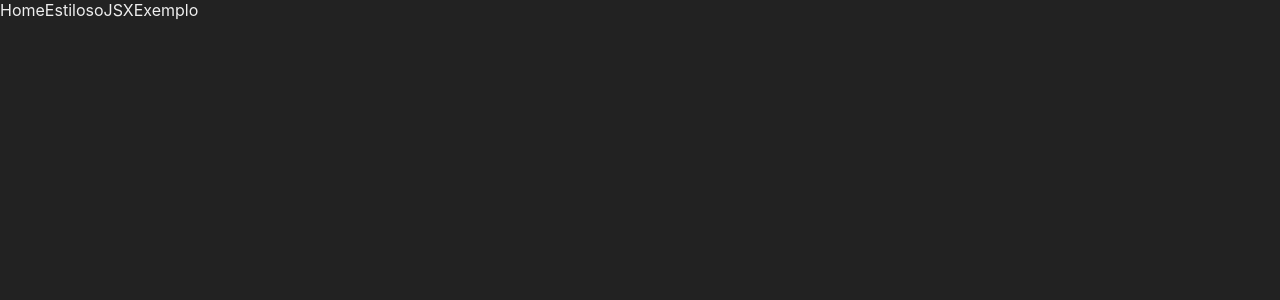
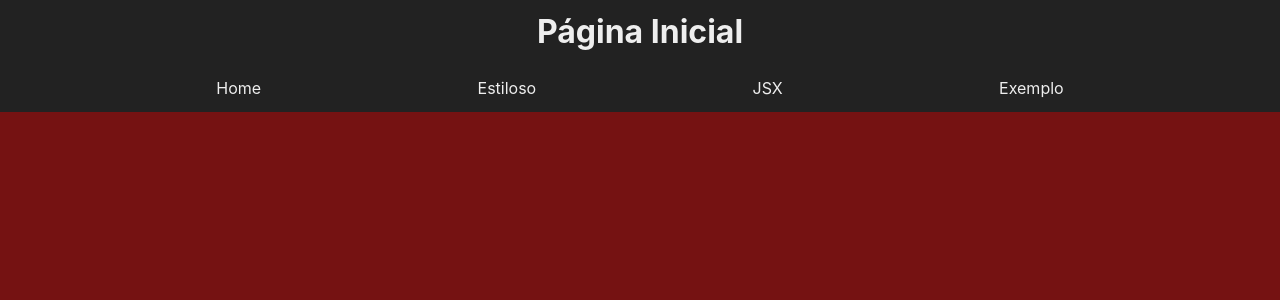
Before and after one commit to MunrraMT/nextjs-reactjs-cod3rcursos, a Next.js app in the folder masterclass1/: page / in a window 1280 px wide. Shown: the top 300 px of the page. Built offline with nearby package versions, Linux system fonts and the light colour scheme.

Commit message:
Componente Layout

```diff
--- a/masterclass1/src/components/Cabecalho.jsx
+++ b/masterclass1/src/components/Cabecalho.jsx
@@ -1,6 +1,8 @@
+import styles from '../styles/Cabecalho.module.css';
+
 const Cabecalho = ({ titulo }) => (
   <header>
-    <h1>{titulo}</h1>
+    <h1 className={styles.titulo}>{titulo ? titulo : 'Sem título'}</h1>
   </header>
 );
 
--- /dev/null
+++ b/masterclass1/src/components/LayOut.jsx
@@ -0,0 +1,16 @@
+import styles from '../styles/Layout.module.css';
+
+import Cabecalho from './Cabecalho';
+import NavBar from './NavBar';
+
+const LayOut = ({ children, titulo }) => {
+  return (
+    <>
+      <Cabecalho titulo={titulo} />
+      <NavBar />
+      <main className={styles.conteudo}>{children}</main>
+    </>
+  );
+};
+
+export default LayOut;
--- a/masterclass1/src/pages/NavBar.jsx
+++ b/masterclass1/src/components/NavBar.jsx
@@ -1,7 +1,9 @@
+import styles from '../styles/NavBar.module.css';
+
 import Link from 'next/link';
 
 const NavBar = () => (
-  <nav>
+  <nav className={styles.nav}>
     <Link href="/">Home</Link>
     <Link href="/estiloso">Estiloso</Link>
     <Link href="/jsx">JSX</Link>
--- a/masterclass1/src/pages/index.jsx
+++ b/masterclass1/src/pages/index.jsx
@@ -1,9 +1,5 @@
-import NavBar from './NavBar';
+import LayOut from '../components/LayOut';
 
-const Inicio = () => (
-  <div>
-    <NavBar />
-  </div>
-);
+const Inicio = () => <LayOut titulo="Página Inicial" />;
 
 export default Inicio;
--- /dev/null
+++ b/masterclass1/src/styles/Cabecalho.module.css
@@ -0,0 +1,5 @@
+.titulo {
+  text-align: center;
+
+  line-height: 4rem;
+}
--- a/masterclass1/src/styles/Estiloso.module.css
+++ b/masterclass1/src/styles/Layout.module.css
@@ -1,12 +1,13 @@
-.vermelho {
+.conteudo {
   background-color: #751212;
   color: #ffffff;
   text-align: center;
 
+  height: calc(100vh - 3rem - 4rem);
   width: 100vw;
-  height: 100vh;
 
   display: flex;
+  flex-direction: column;
   align-items: center;
   justify-content: center;
 }
--- /dev/null
+++ b/masterclass1/src/styles/NavBar.module.css
@@ -0,0 +1,9 @@
+.nav {
+  width: 100vw;
+  height: 3rem;
+
+  display: flex;
+  flex-direction: row;
+  align-items: center;
+  justify-content: space-evenly;
+}
```
Also changed, not shown: masterclass1/src/pages/estiloso.jsx (+3 -5 lines), masterclass1/src/pages/exemplo.jsx (+3 -4 lines), masterclass1/src/pages/jsx.jsx (+4 -4 lines).
